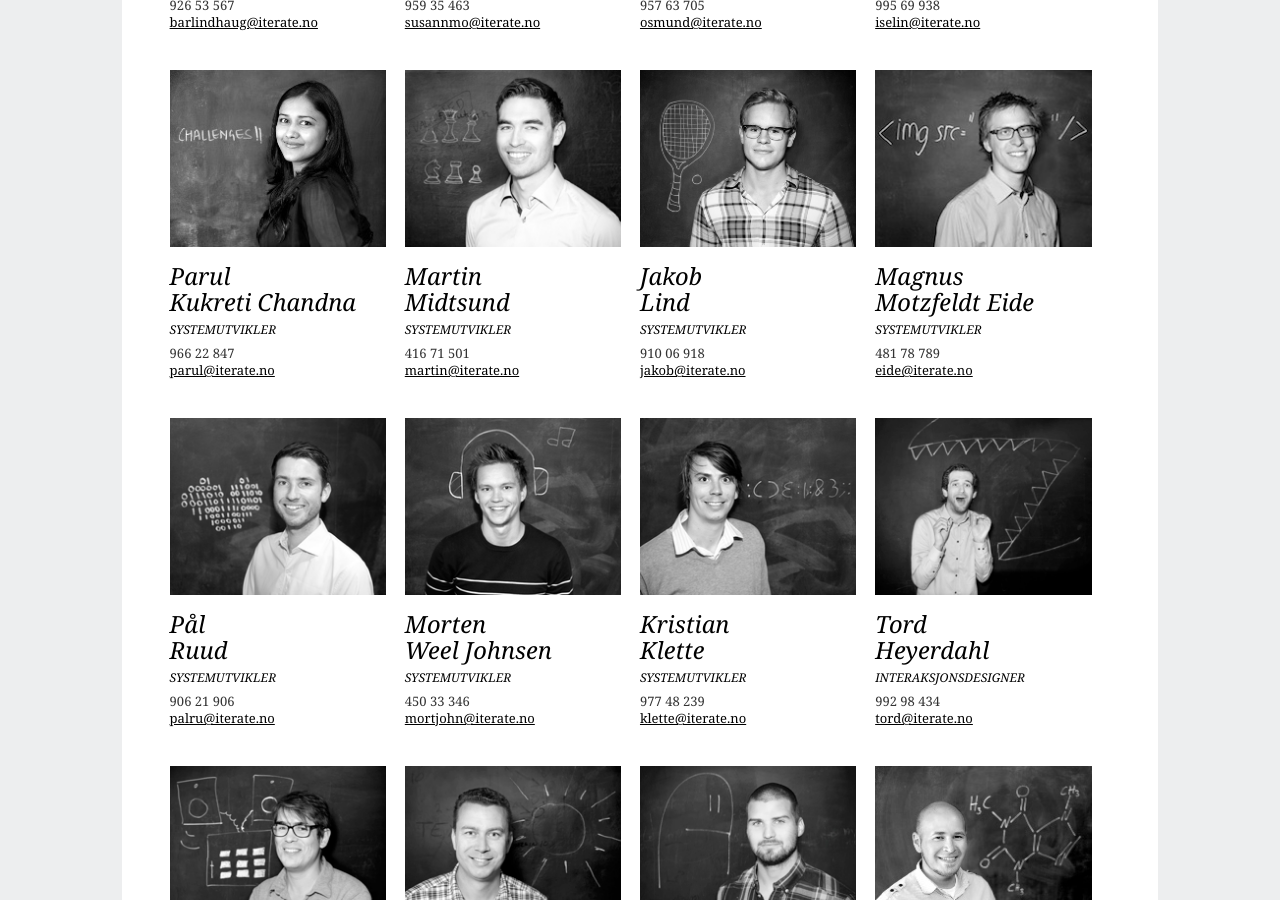
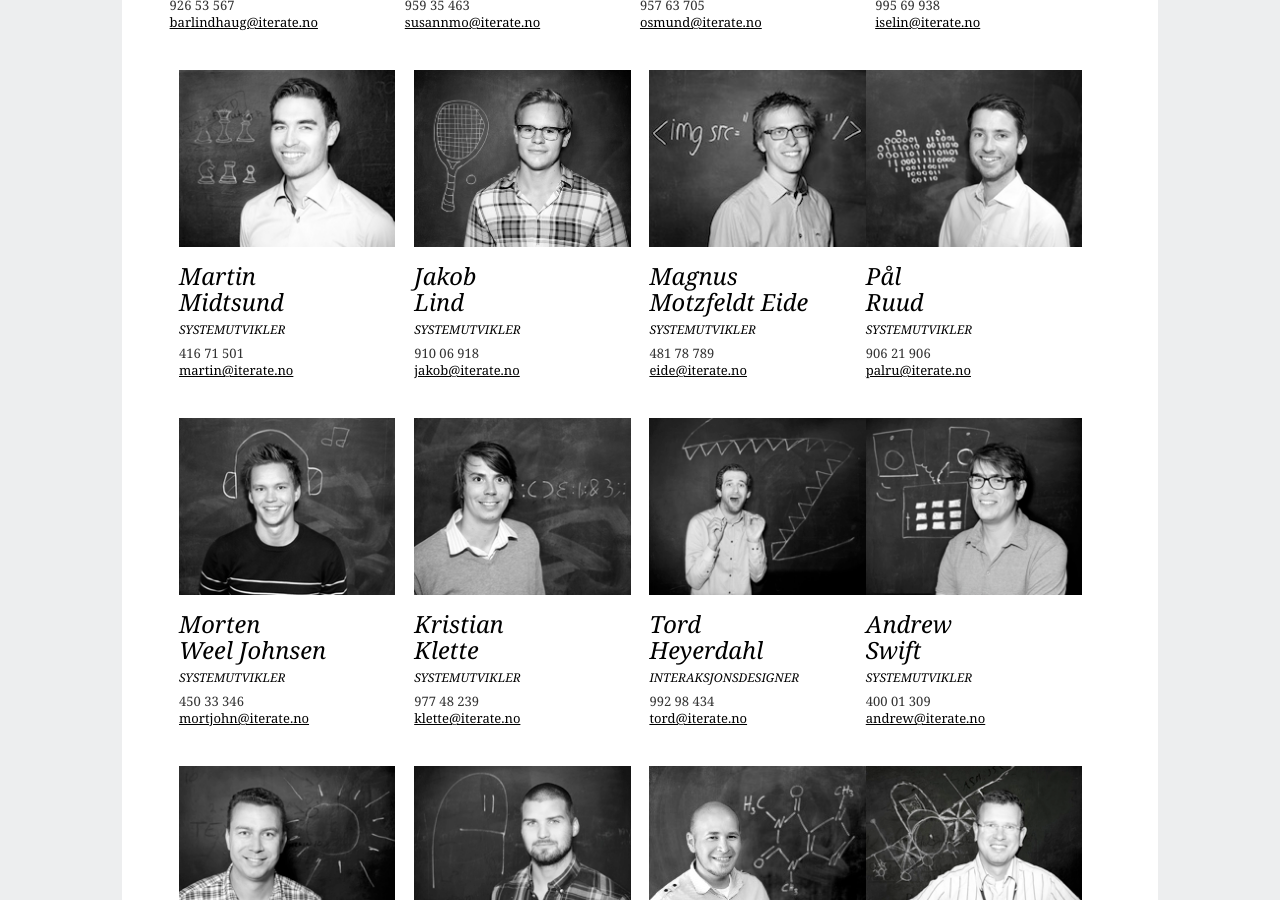
Before and after one commit to therese1g1/iterate.github.com, a Jekyll site: the page built from mennesker/index.html, in a window 1280 px wide and 900 px high, scrolled down 466 px. Built offline with Jekyll 4.4.1, drawn with Linux system fonts in a browser that asks for light colours.

Commit message:
Removed Parul from mennesker-page

```diff
--- a/mennesker/index.html
+++ b/mennesker/index.html
@@ -51,18 +51,6 @@ title: Iterate
         <p>
             995 69 938<br>
           <a href="mailto:iselin@iterate.no">iselin@iterate.no</a>
-        </p>
-      </div>
-    </div>
-
-    <div class="grid_4 alpha">
-      <div class="menneske">
-        <img src="/static/images/mennesker/parul.jpg" alt="Parul">
-        <h2>Parul<br>Kukreti Chandna</h2>
-        <h3>Systemutvikler</h3>
-        <p>
-          966 22 847<br>
-          <a href="mailto:parul@iterate.no">parul@iterate.no</a>
         </p>
       </div>
     </div>
```
